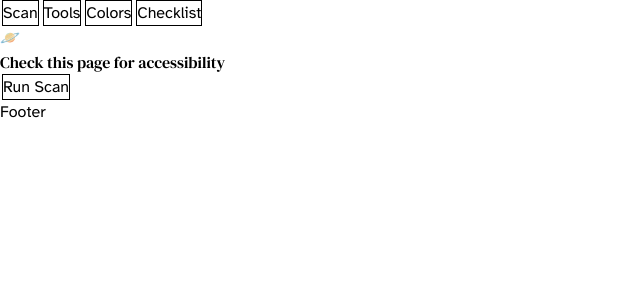
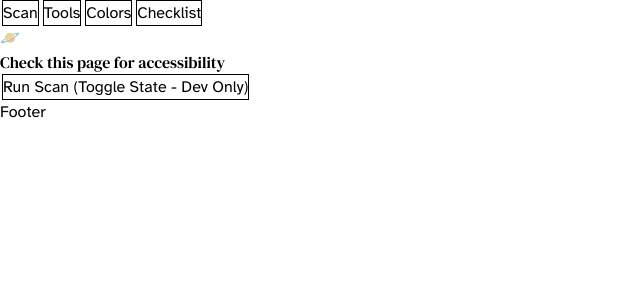
Before and after one commit to mtq01/orbit, a React (Vite) app: page / in a window 1280 px wide. Shown: the top 300 px of the page, without its empty margins (0-640 px from the left). Built offline with nearby package versions, Linux system fonts and the light colour scheme.

Commit message:
Deleted ImpactGroups & updated ResultCard UI

```diff
--- a/package.json
+++ b/package.json
@@ -14,6 +14,7 @@
     "axe-core": "^4.11.4",
     "class-variance-authority": "^0.7.1",
     "clsx": "^2.1.1",
+    "lucide-react": "^1.17.0",
     "react": "^19.2.6",
     "react-dom": "^19.2.6",
     "tailwind-merge": "^3.6.0",
--- a/src/App.tsx
+++ b/src/App.tsx
@@ -8,8 +8,8 @@ import type { Tab } from "./types";
 // Components
 import Nav from "./components/Nav";
 import Footer from "./components/Footer";
-import ScannerTest from "./features/scanner/ScannerTest";
-// import Scanner from "./features/scanner/Scanner";
+// import ScannerTest from "./features/scanner/ScannerTest";
+import Scanner from "./features/scanner/Scanner";
 import Colors from "./features/colors/Colors";
 import Tools from "./features/tools/Tools";
 import Checklist from "./features/checklist/Checklist";
@@ -33,7 +33,7 @@ const App = () => {
 
       <main>
         {/* && = only render this component if the condition on the left is true */}
-        {activeTab === "scanner" && <ScannerTest />}
+        {activeTab === "scanner" && <Scanner />}
         {activeTab === "tools" && <Tools />}
         {activeTab === "colors" && <Colors />}
         {activeTab === "checklist" && <Checklist />}
--- a/src/features/scanner/ImpactGroups.tsx
+++ /dev/null
@@ -1,44 +0,0 @@
-import type { AxeResult } from "../../types";
-import ResultCard from "../scanner/ResultCard";
-
-interface ImpactGroupProps {
-  // bucket labels: "violations, passes, or incomplete"
-  label: string;
-  // all results for each bucket as an array
-  results: AxeResult[];
-}
-
-// da 4 impact lvls axe-core uses. 'as const' locks them as literal types.
-const impactGroupLevels = ["critical", "serious", "moderate", "minor"] as const;
-
-const ImpactGroups = ({ label, results }: ImpactGroupProps) => {
-  return (
-    // outer accordion (shows bucket label & total count)
-    <details>
-      <summary>
-        {label} ({results.length})
-      </summary>
-
-      {/* loops over each impact lvl and creates an inner accordion for each */}
-      {impactGroupLevels.map((level) => {
-        // filter the full bucket down to only results matching the impact lvl
-        const filtered = results.filter((r) => r.impact === level);
-        return (
-          // inner accordion: shows the impact lvl and count of results at that lvl
-          <details key={level}>
-            <summary>
-              {level} ({filtered.length})
-            </summary>
-
-            {/* renders a ResultCard based on the filtered results, using its key and displaying the result */}
-            {filtered.map((result) => (
-              <ResultCard key={result.id} result={result} />
-            ))}
-          </details>
-        );
-      })}
-    </details>
-  );
-};
-
-export default ImpactGroups;
--- a/src/features/scanner/Scanner.tsx
+++ b/src/features/scanner/Scanner.tsx
@@ -1,6 +1,6 @@
 import { useState } from "react";
 import type { AxeResults } from "../../types";
-import ImpactGroups from "../scanner/ImpactGroups";
+import ResultCard from "../scanner/ResultCard";
 
 const Scanner = () => {
   // +++++++++++++++++++++++++++++++++++++++++++++++++++++++++++++++++++++++++
@@ -19,6 +19,10 @@ const Scanner = () => {
             html: '<button class="btn">Click me</button>',
             failureSummary:
               "Fix any of the following: Element has insufficient color contrast of 2.32:1 (foreground color: #ffffff, background color: #cccccc, font size: 14pt, font weight: normal). Expected contrast ratio of 4.5:1",
+            target: ["button"],
+            any: [],
+            all: [],
+            none: [],
           },
         ],
       },
@@ -33,6 +37,10 @@ const Scanner = () => {
             html: "<button></button>",
             failureSummary:
               "Fix any of the following: Element does not have inner text that is visible to screen readers. aria-label attribute does not exist or is empty. aria-labelledby attribute does not exist, references elements that do not exist or references elements that are empty.",
+            target: ["button"],
+            any: [],
+            all: [],
+            none: [],
           },
         ],
       },
@@ -47,6 +55,10 @@ const Scanner = () => {
             html: "<html lang='en'>",
             failureSummary:
               "Fix all of the following: Document does not have a main landmark",
+            target: ["button"],
+            any: [],
+            all: [],
+            none: [],
           },
         ],
       },
@@ -62,6 +74,10 @@ const Scanner = () => {
             html: "<html lang='en'>",
             failureSummary:
               "Fix all of the following: Page must have a level-one heading",
+            target: ["button"],
+            any: [],
+            all: [],
+            none: [],
           },
         ],
       },
@@ -73,6 +89,10 @@ const Scanner = () => {
         description: "Ensures every HTML document has a lang attribute",
         help: "html element must have a lang attribute",
         helpUrl: "https://dequeuniversity.com/rules/axe/4.11/html-has-lang",
+        target: ["button"],
+        any: [],
+        all: [],
+        none: [],
         nodes: [
           {
             html: "<html lang='en'>",
@@ -90,6 +110,10 @@ const Scanner = () => {
           {
             html: "<title>My Page</title>",
             failureSummary: "",
+            target: ["button"],
+            any: [],
+            all: [],
+            none: [],
           },
         ],
       },
@@ -104,6 +128,10 @@ const Scanner = () => {
           {
             html: '<img src="logo.png" alt="Company logo">',
             failureSummary: "",
+            target: ["button"],
+            any: [],
+            all: [],
+            none: [],
           },
         ],
       },
@@ -117,6 +145,10 @@ const Scanner = () => {
           {
             html: '<input type="text" id="name" aria-label="Full name">',
             failureSummary: "",
+            target: ["button"],
+            any: [],
+            all: [],
+            none: [],
           },
         ],
       },
@@ -130,6 +162,10 @@ const Scanner = () => {
           {
             html: "<ul><li>Item one</li><li>Item two</li></ul>",
             failureSummary: "",
+            target: ["button"],
+            any: [],
+            all: [],
+            none: [],
           },
         ],
       },
@@ -147,6 +183,10 @@ const Scanner = () => {
             html: "<p class='text-gray-400'>Some text</p>",
             failureSummary:
               "axe couldn't determine the contrast ratio — background color could not be determined due to a background image or gradient",
+            target: ["button"],
+            any: [],
+            all: [],
+            none: [],
           },
         ],
       },
@@ -161,6 +201,10 @@ const Scanner = () => {
             html: '<input type="text">',
             failureSummary:
               "axe couldn't determine if this input has an associated label — it may be labeled via JavaScript or a custom ARIA pattern",
+            target: ["button"],
+            any: [],
+            all: [],
+            none: [],
           },
         ],
       },
@@ -175,6 +219,10 @@ const Scanner = () => {
             html: "<div role='main'>",
             failureSummary:
               "axe couldn't determine if this element is the only main landmark on the page",
+            target: ["button"],
+            any: [],
+            all: [],
+            none: [],
           },
         ],
       },
@@ -190,6 +238,10 @@ const Scanner = () => {
             html: '<img src="decorative.png">',
             failureSummary:
               "axe couldn't determine if this image is decorative or informative",
+            target: ["button"],
+            any: [],
+            all: [],
+            none: [],
           },
         ],
       },
@@ -248,7 +300,6 @@ const Scanner = () => {
       {/* Error State: an error will still show in console, but this error msg is whats happening. */}
       {error ? <p role="alert">{error}</p> : null}
 
-
       {/* if results is EMPTY, display default blank page, if NOT empty, display scan results */}
       {!results ? (
         <>
@@ -259,7 +310,11 @@ const Scanner = () => {
           {/* <button onClick={handleScan}>Run Scan</button> */}
 
           {/* DEV ONLY - rmv b4 production */}
-          <button onClick={() => setResults(results ? null : (mockResults as AxeResults))}>
+          <button
+            onClick={() =>
+              setResults(results ? null : (mockResults as AxeResults))
+            }
+          >
             Run Scan (Toggle State - Dev Only)
           </button>
         </>
@@ -274,13 +329,15 @@ const Scanner = () => {
           {/* <button onClick={handleScan}>Run Scan</button> */}
 
           {/* DEV ONLY - rmv b4 production */}
-        <button onClick={() => setResults(mockResults as AxeResults)}>⏎ Re-Scan (Dev)</button>
+          <button onClick={() => setResults(mockResults as AxeResults)}>
+            ⏎ Re-Scan (Dev)
+          </button>
 
-          {/* Scan Results: grouped into 3 buckets, each is broken down by impact level */}
+          {/* Scan Results: list of result cards */}
           <section aria-label="Scan Results">
-            <ImpactGroups label="Violations" results={results?.violations ?? []} />
-            <ImpactGroups label="Passes" results={results?.passes ?? []} />
-            <ImpactGroups label="Incomplete" results={results?.incomplete ?? []} />
+            {results.violations.map((result) => (
+              <ResultCard key={result.id} result={result} />
+            ))}
           </section>
         </>
       )}
--- a/src/features/scanner/ScannerTest.tsx
+++ b/src/features/scanner/ScannerTest.tsx
@@ -1,7 +1,7 @@
 import { useState } from "react";
 import type { AxeResults, ScanResponse } from "../../types";
 import { SCAN_MESSAGE } from "../../types";
-import ImpactGroups from "../scanner/ImpactGroups";
+import ResultCard from "../scanner/ResultCard";
 
 const Scanner = () => {
   // Uses a union type (<AxeResults | null>) to allow the value to be either a AxeResults OR a null
@@ -106,11 +106,11 @@ const Scanner = () => {
             {isLoading ? "Scanning..." : "Re-Scan"}
           </button>
 
-          {/* Scan Results: grouped into 3 buckets, each is broken down by impact level */}
+          {/* Scan Results: list of result cards */}
           <section aria-label="Scan Results">
-            <ImpactGroups label="Violations" results={results?.violations ?? []} />
-            <ImpactGroups label="Passes" results={results?.passes ?? []} />
-            <ImpactGroups label="Incomplete" results={results?.incomplete ?? []} />
+            {results.violations.map((result) => (
+              <ResultCard key={result.id} result={result} />
+            ))}
           </section>
         </>
       )}
--- a/src/types.ts
+++ b/src/types.ts
@@ -18,8 +18,8 @@ export interface AxeResult {
 
 export interface AxeResults {
   violations: AxeResult[];
-  passes: AxeResult[];
-  incomplete: AxeResult[];
+  // passes: AxeResult[];
+  // incomplete: AxeResult[];
 }
 export type ScanMessage = {
   type: "RUN_SCAN";
```
Also changed, not shown: src/features/scanner/ResultCard.tsx (+19 -19 lines), 1 other file (tests, documents, lock files or other folders). Lines whose indentation alone changed are shown as unchanged.
